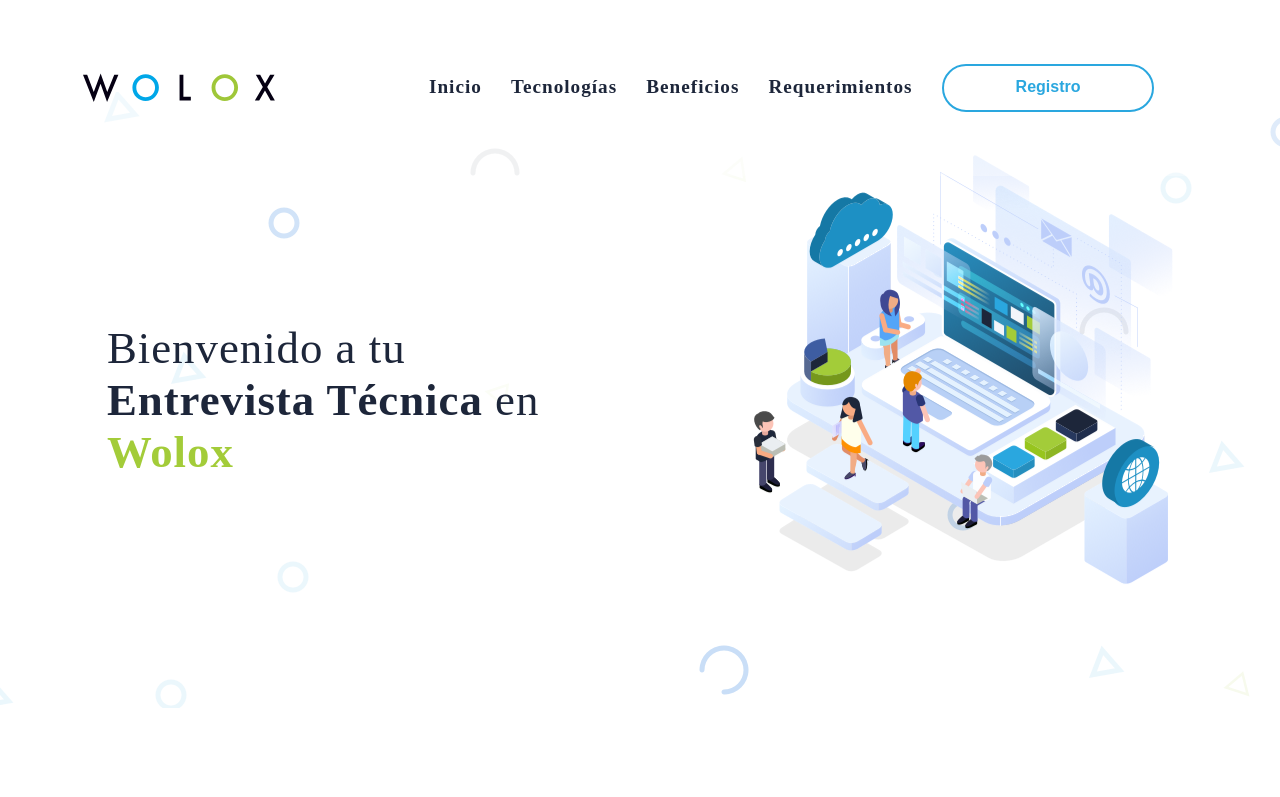
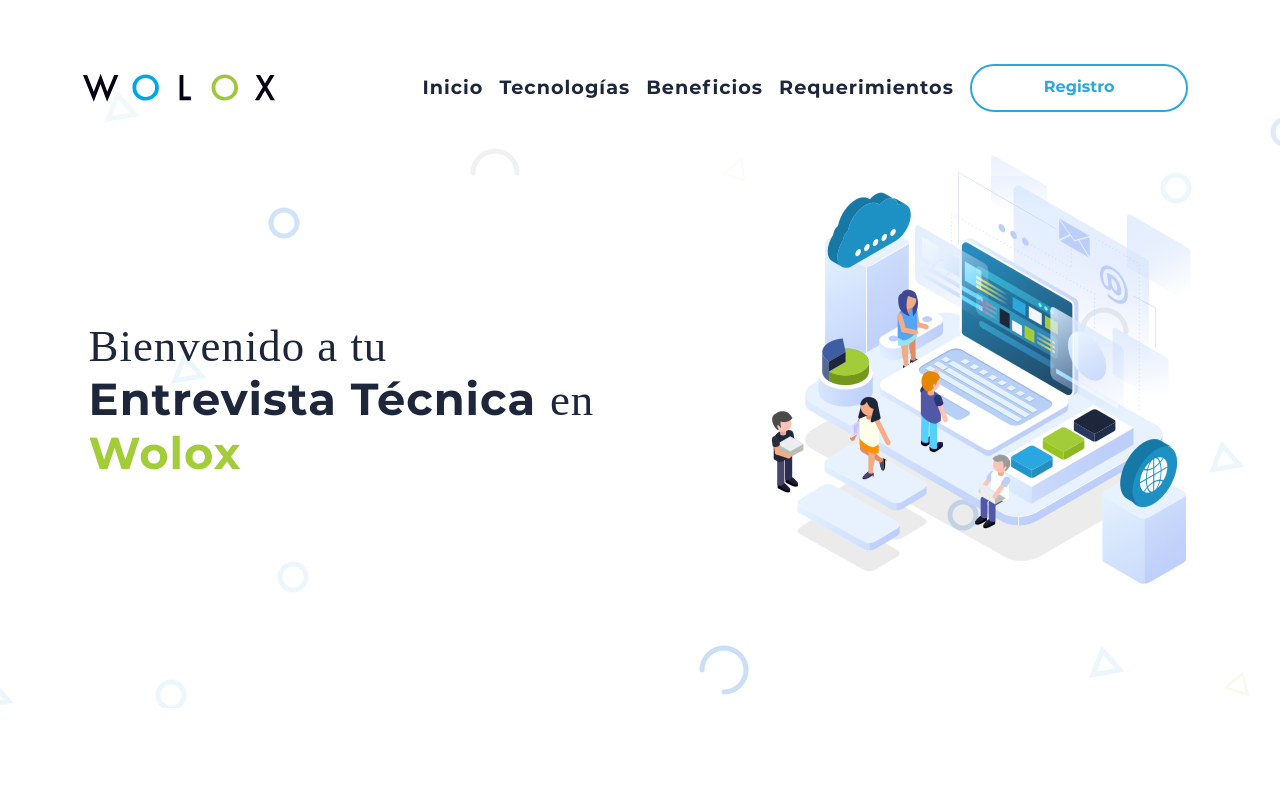
Before and after one commit to Julianhm9612/angularjs-landing, a website: page app/index.html in a window 1280 px wide. Shown: the top 797 px of the page. Drawn offline with nearby package versions, Linux system fonts and the light colour scheme; some packages are replaced by stand-ins of ours; files that its build step writes are made by us from their sources; a web font is replaced by a local one.

Commit message:
Enhance font

```diff
--- a/app/styles/main.scss
+++ b/app/styles/main.scss
@@ -1,11 +1,16 @@
 @font-face {
   font-family: 'Montserrat';
   src: url("./fonts/Montserrat/Montserrat-Regular.ttf") format('truetype');
+}
+
+@font-face {
+  font-family: 'Montserrat Bold';
+  src: url("./fonts/Montserrat/Montserrat-Bold.ttf") format('truetype');
   font-weight: bold;
-  // font-style: italic;
 }
 
 $font-main: 'Montserrat';
+$font-bold: 'Montserrat Bold';
 
 $base-color: rgb(42, 167, 223);
 $secondary-color: rgb(163, 204, 57);
@@ -25,6 +30,7 @@
 
 .bold {
   font-weight: bold;
+  font-family: $font-bold;
 }
 
 .blue {
@@ -49,6 +55,7 @@
   width: 100%;
   height: 7rem;
   font-weight: bold;
+  font-family: $font-bold;
   padding: 2rem 0rem;
   -webkit-transition: all 1s ease-out;
   -moz-transition: all 1s ease-out;
@@ -79,6 +86,7 @@
       .item {
         font-size: 1.2rem;
         font-weight: bold;
+        font-family: $font-bold;
         cursor: pointer;
         margin-right: 1rem;
 
@@ -117,6 +125,7 @@
 
     button {
       font-weight: bold;
+      font-family: $font-bold;
       font-size: 1rem;
     }
   }
@@ -450,6 +459,7 @@
       .woloxers {
         font-size: 3.4rem;
         font-weight: bold;
+        font-family: $font-bold;
         margin-bottom: 3rem;
       }
 
@@ -529,6 +539,7 @@
       width: 31%;
       font-size: 2.2rem;
       font-weight: bold;
+      font-family: $font-bold;
     }
 
     .list {
@@ -578,6 +589,7 @@
         color: #fff;
         padding: 0.8rem 4rem !important;
         font-weight: bold;
+        font-family: $font-bold;
         font-size: 1.3rem;
         margin: 3rem 0rem 10rem;
       }
```
